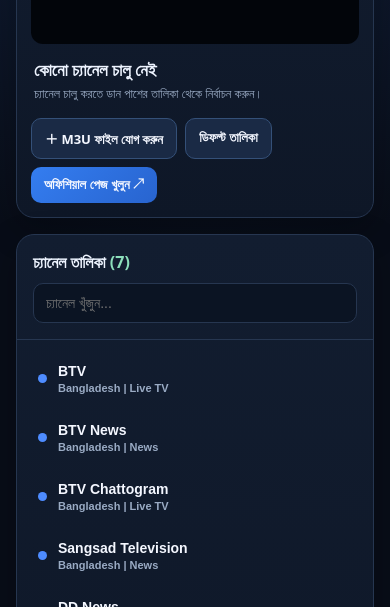
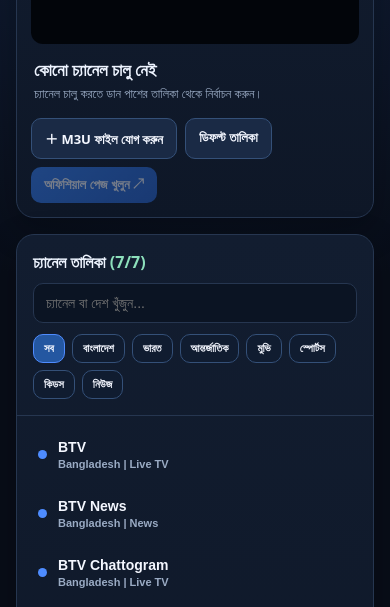
Before and after one commit to sayeem-iptv/sayeem-iptv, a plain HTML site: page index.html in a window 390 px wide. Shown: the part 236-843 px from the top of the page. Drawn offline with nearby package versions, Linux system fonts and the light colour scheme.

Commit message:
Enhance channel list with search and filters
Updated channel list and added filtering options.

```diff
--- a/index.html
+++ b/index.html
@@ -7,22 +7,37 @@
 <title>SAYEEM IPTV</title>
 <style>
 :root{color-scheme:dark;--bg:#080d18;--panel:#111a2b;--panel2:#17233a;--line:#263650;--text:#eef4ff;--muted:#9aabc4;--blue:#4f8cff;--green:#24bd82}
-*{box-sizing:border-box}body{margin:0;background:radial-gradient(circle at top,#142544 0,#080d18 42%);font:15px system-ui,-apple-system,"Segoe UI",sans-serif;color:var(--text)}
+*{box-sizing:border-box}
+body{margin:0;background:radial-gradient(circle at top,#142544 0,#080d18 42%);font:15px system-ui,-apple-system,"Segoe UI",sans-serif;color:var(--text)}
 header{padding:22px 18px 16px;max-width:1100px;margin:auto;display:flex;align-items:center;gap:12px}
 .logo{width:44px;height:44px;border-radius:14px;background:linear-gradient(135deg,#3e8bff,#20c997);display:grid;place-items:center;font-size:23px;font-weight:800;color:white}
 h1{font-size:21px;margin:0}header p{margin:3px 0 0;color:var(--muted);font-size:12px}
 main{max-width:1100px;margin:0 auto;padding:0 16px 30px;display:grid;grid-template-columns:minmax(0,1.65fr) minmax(260px,1fr);gap:16px}
 .card{background:linear-gradient(180deg,#121d30,#0e1727);border:1px solid var(--line);border-radius:18px;overflow:hidden;box-shadow:0 12px 34px #0004}
 .player{padding:14px}.screen{aspect-ratio:16/9;background:#02050a;border-radius:12px;display:grid;place-items:center;overflow:hidden;position:relative}
-video{width:100%;height:100%;background:#000;object-fit:contain}.placeholder{text-align:center;padding:20px;color:var(--muted)}.placeholder b{display:block;color:#fff;font-size:18px;margin-bottom:7px}
-.now{padding:14px 3px 2px}.now strong{font-size:17px}.now small{display:block;color:var(--muted);margin-top:4px}
+video{width:100%;height:100%;background:#000;object-fit:contain}
+.placeholder{text-align:center;padding:20px;color:var(--muted)}
+.placeholder b{display:block;color:#fff;font-size:18px;margin-bottom:7px}
+.now{padding:14px 3px 2px}.now strong{font-size:17px}.now small{display:block;color:var(--muted);margin-top:4px;overflow-wrap:anywhere}
 .actions{display:flex;gap:8px;flex-wrap:wrap;margin-top:14px}
 button,.file-label{border:1px solid #345078;background:#1a2a45;color:#f4f7ff;border-radius:10px;padding:10px 13px;font-weight:650;font-size:13px;cursor:pointer}
-button.primary{background:linear-gradient(135deg,#347df0,#2864cf);border:0}button:active,.file-label:active{transform:scale(.98)}
-input[type=file]{display:none}.side-head{padding:16px;border-bottom:1px solid var(--line)}.side-head h2{font-size:16px;margin:0 0 10px}
+button.primary{background:linear-gradient(135deg,#347df0,#2864cf);border:0}
+button:active,.file-label:active{transform:scale(.98)}
+button:disabled{opacity:.45;cursor:not-allowed}
+input[type=file]{display:none}
+.side-head{padding:16px;border-bottom:1px solid var(--line)}
+.side-head h2{font-size:16px;margin:0 0 10px}
 .search{width:100%;padding:11px 12px;border-radius:10px;border:1px solid var(--line);background:#0b1423;color:white;font-size:14px;outline:none}
-.list{max-height:570px;overflow:auto;padding:8px}.channel{width:100%;display:flex;align-items:center;gap:11px;text-align:left;background:transparent;border:1px solid transparent;padding:12px;border-radius:12px;margin:2px 0}
-.channel:hover,.channel.active{background:#1a2a45;border-color:#35517a}.channel .dot{width:9px;height:9px;border-radius:50%;background:#4e8cff;flex:none}.channel .meta{min-width:0;flex:1}.channel b{display:block;font-size:14px;white-space:nowrap;overflow:hidden;text-overflow:ellipsis}.channel small{display:block;color:var(--muted);margin-top:3px;font-size:11px}
+.filters{display:flex;gap:7px;flex-wrap:wrap;margin-top:11px}
+.filters button{padding:7px 10px;font-size:11px;background:#101c30}
+.filters button.active{background:#2457a1;border-color:#4f8cff}
+.list{max-height:570px;overflow:auto;padding:8px}
+.channel{width:100%;display:flex;align-items:center;gap:11px;text-align:left;background:transparent;border:1px solid transparent;padding:12px;border-radius:12px;margin:2px 0}
+.channel:hover,.channel.active{background:#1a2a45;border-color:#35517a}
+.channel .dot{width:9px;height:9px;border-radius:50%;background:#4e8cff;flex:none}
+.channel .meta{min-width:0;flex:1}
+.channel b{display:block;font-size:14px;white-space:nowrap;overflow:hidden;text-overflow:ellipsis}
+.channel small{display:block;color:var(--muted);margin-top:3px;font-size:11px}
 .note{margin:14px 16px 16px;padding:12px;border-radius:12px;background:#17253a;color:#c2d1e6;font-size:12px;line-height:1.55}
 .status{color:#8de0bc}.empty{color:var(--muted);padding:24px;text-align:center;font-size:13px}
 footer{max-width:1100px;margin:0 auto;padding:0 16px 24px;color:#8293ad;font-size:11px;line-height:1.6}
@@ -42,9 +57,22 @@ footer{max-width:1100px;margin:0 auto;padding:0 16px 24px;color:#8293ad;font-siz
  </div>
 </section>
 <aside class="card">
- <div class="side-head"><h2>চ্যানেল তালিকা <span id="count" class="status"></span></h2><input class="search" id="search" placeholder="চ্যানেল খুঁজুন..."></div>
+ <div class="side-head">
+  <h2>চ্যানেল তালিকা <span id="count" class="status"></span></h2>
+  <input class="search" id="search" placeholder="চ্যানেল বা দেশ খুঁজুন..." aria-label="চ্যানেল খুঁজুন">
+  <div class="filters" id="filters">
+   <button type="button" class="active" data-filter="সব">সব</button>
+   <button type="button" data-filter="Bangladesh">বাংলাদেশ</button>
+   <button type="button" data-filter="India">ভারত</button>
+   <button type="button" data-filter="International">আন্তর্জাতিক</button>
+   <button type="button" data-filter="Movies">মুভি</button>
+   <button type="button" data-filter="Sports">স্পোর্টস</button>
+   <button type="button" data-filter="Kids">কিডস</button>
+   <button type="button" data-filter="News">নিউজ</button>
+  </div>
+ </div>
  <div class="list" id="list"></div>
- <div class="note">নোট: ডিফল্ট তালিকার ঠিকানাগুলো ব্রডকাস্টারের অফিসিয়াল দেখার পেজ; এগুলো সরাসরি M3U8 ভিডিও স্ট্রিম নয়। তাই ভিডিও বক্সে না চললে <b>অফিশিয়াল পেজ খুলুন</b> চাপুন। শুধু নিজের বা ব্যবহারের অনুমতি আছে এমন স্ট্রিম যোগ করুন।</div>
+ <div class="note">নোট: ডিফল্ট তালিকায় সম্প্রচারকদের অফিসিয়াল দেখার পেজ রয়েছে; এগুলো সরাসরি M3U8 ভিডিও স্ট্রিম নয়। মুভি, স্পোর্টস ও কিডস ক্যাটাগরিতে চ্যানেল দেখাতে সংশ্লিষ্ট সম্প্রচারকের অনুমোদিত M3U প্লেলিস্ট যোগ করুন। কোনো চ্যানেল না থাকলে ক্যাটাগরিটি খালি দেখাবে। শুধু নিজের বা ব্যবহারের অনুমতি আছে এমন স্ট্রিম যোগ করুন।</div>
 </aside>
 </main>
 <footer>© SAYEEM IPTV · এই পেজ কোনো চ্যানেল হোস্ট করে না। প্লেব্যাক সংশ্লিষ্ট সম্প্রচারকের সাইট ও আপনার অনুমোদিত স্ট্রিমের ওপর নির্ভর করে।</footer>
@@ -59,8 +87,20 @@ const defaults = [
  {name:"DD India",group:"India | News",url:"https://www.youtube.com/@DDIndia/live"},
  {name:"Al Jazeera English",group:"International | News",url:"https://www.aljazeera.com/video/live/"}
 ];
-let channels=[...defaults],selected=null,hls=null;
+let channels=[...defaults],selected=null,hls=null,activeFilter="সব";
 const $=id=>document.getElementById(id),video=$("video");
+function categoryMatch(c,filter){
+ if(filter==="সব")return true;
+ const text=(c.name+" "+c.group).toLowerCase(),f=filter.toLowerCase();
+ if(filter==="Movies")return /movie|movies|film|cinema|মুভি/.test(text);
+ if(filter==="Sports")return /sport|sports|খেলা|ক্রিকেট|ফুটবল/.test(text);
+ if(filter==="Kids")return /kids|children|cartoon|child|শিশু|কার্টুন/.test(text);
+ if(filter==="News")return /news|সংবাদ/.test(text);
+ if(filter==="Bangladesh")return /bangladesh|বাংলাদেশ/.test(text);
+ if(filter==="India")return /india|ভারত/.test(text);
+ if(filter==="International")return /international|world|global|আন্তর্জাতিক/.test(text);
+ return text.includes(f);
+}
 function parseM3U(text){
  const lines=text.split(/\r?\n/);let out=[],pending=null;
  for(const raw of lines){const line=raw.trim();if(!line)continue;
@@ -69,10 +109,11 @@ function parseM3U(text){
  }return out;
 }
 function render(){
- const q=$("search").value.toLowerCase();const filtered=channels.filter(c=>(c.name+" "+c.group).toLowerCase().includes(q));
- $("count").textContent="("+channels.length+")";$("list").innerHTML="";
- if(!filtered.length){$("list").innerHTML='<div class="empty">কোনো চ্যানেল পাওয়া যায়নি</div>';return;}
- filtered.forEach(c=>{const b=document.createElement("button");b.className="channel"+(selected===c?" active":"");b.innerHTML='<span class="dot"></span><span class="meta"><b></b><small></small></span>';b.querySelector("b").textContent=c.name;b.querySelector("small").textContent=c.group;b.onclick=()=>choose(c);$("list").appendChild(b);});
+ const q=$("search").value.toLowerCase();
+ const filtered=channels.filter(c=>categoryMatch(c,activeFilter)&&(c.name+" "+c.group).toLowerCase().includes(q));
+ $("count").textContent="("+filtered.length+"/"+channels.length+")";$("list").innerHTML="";
+ if(!filtered.length){$("list").innerHTML='<div class="empty">এই ক্যাটাগরিতে কোনো চ্যানেল নেই। অনুমোদিত M3U প্লেলিস্ট যোগ করে দেখতে পারেন।</div>';return;}
+ filtered.forEach(c=>{const b=document.createElement("button");b.type="button";b.className="channel"+(selected===c?" active":"");b.innerHTML='<span class="dot"></span><span class="meta"><b></b><small></small></span>';b.querySelector("b").textContent=c.name;b.querySelector("small").textContent=c.group;b.onclick=()=>choose(c);$("list").appendChild(b);});
 }
 function stopPlayer(){if(hls){hls.destroy();hls=null;}video.pause();video.removeAttribute("src");video.load();video.hidden=true;$("placeholder").hidden=false;}
 function choose(c){
@@ -85,9 +126,10 @@ function choose(c){
  }else{$("placeholder").innerHTML="<b>"+escapeHtml(c.name)+"</b>এটি একটি অফিসিয়াল ওয়াচ পেজ, সরাসরি ভিডিও স্ট্রিম নয়।<br>নিচের বাটনে চাপ দিয়ে পেজটি খুলুন।";}
 }
 function escapeHtml(s){return s.replace(/[&<>"']/g,c=>({"&":"&amp;","<":"&lt;",">":"&gt;",'"':"&quot;","'":"&#39;"}[c]));}
+$("filters").addEventListener("click",e=>{const b=e.target.closest("button[data-filter]");if(!b)return;activeFilter=b.dataset.filter;$("filters").querySelectorAll("button").forEach(x=>x.classList.toggle("active",x===b));render();});
 $("openBtn").onclick=()=>{if(selected)window.open(selected.url,"_blank","noopener");};
-$("playlistFile").onchange=async e=>{const f=e.target.files[0];if(!f)return;try{const parsed=parseM3U(await f.text());if(!parsed.length){alert("এই ফাইলে কোনো বৈধ HTTP/HTTPS চ্যানেল URL পাওয়া যায়নি।");return;}channels=parsed;selected=null;stopPlayer();$("nowTitle").textContent="নতুন প্লেলিস্ট লোড হয়েছে";$("nowInfo").textContent=parsed.length+"টি চ্যানেল পাওয়া গেছে";$("openBtn").disabled=true;render();}catch(err){alert("ফাইলটি পড়া যায়নি।");}e.target.value="";};
-$("resetBtn").onclick=()=>{channels=[...defaults];selected=null;stopPlayer();$("nowTitle").textContent="কোনো চ্যানেল চালু নেই";$("nowInfo").textContent="ডিফল্ট তালিকা ফিরিয়ে আনা হয়েছে।";$("openBtn").disabled=true;render();};
+$("playlistFile").onchange=async e=>{const f=e.target.files[0];if(!f)return;try{const parsed=parseM3U(await f.text());if(!parsed.length){alert("এই ফাইলে কোনো বৈধ HTTP/HTTPS চ্যানেল URL পাওয়া যায়নি।");return;}channels=parsed;selected=null;stopPlayer();$("nowTitle").textContent="নতুন প্লেলিস্ট লোড হয়েছে";$("nowInfo").textContent=parsed.length+"টি চ্যানেল পাওয়া গেছে";$("openBtn").disabled=true;activeFilter="সব";$("filters").querySelectorAll("button").forEach(x=>x.classList.toggle("active",x.dataset.filter==="সব"));render();}catch(err){alert("ফাইলটি পড়া যায়নি।");}e.target.value="";};
+$("resetBtn").onclick=()=>{channels=[...defaults];selected=null;stopPlayer();$("nowTitle").textContent="কোনো চ্যানেল চালু নেই";$("nowInfo").textContent="ডিফল্ট তালিকা ফিরিয়ে আনা হয়েছে।";$("openBtn").disabled=true;$("search").value="";activeFilter="সব";$("filters").querySelectorAll("button").forEach(x=>x.classList.toggle("active",x.dataset.filter==="সব"));render();};
 $("search").oninput=render;render();
 </script>
 </body>
```
